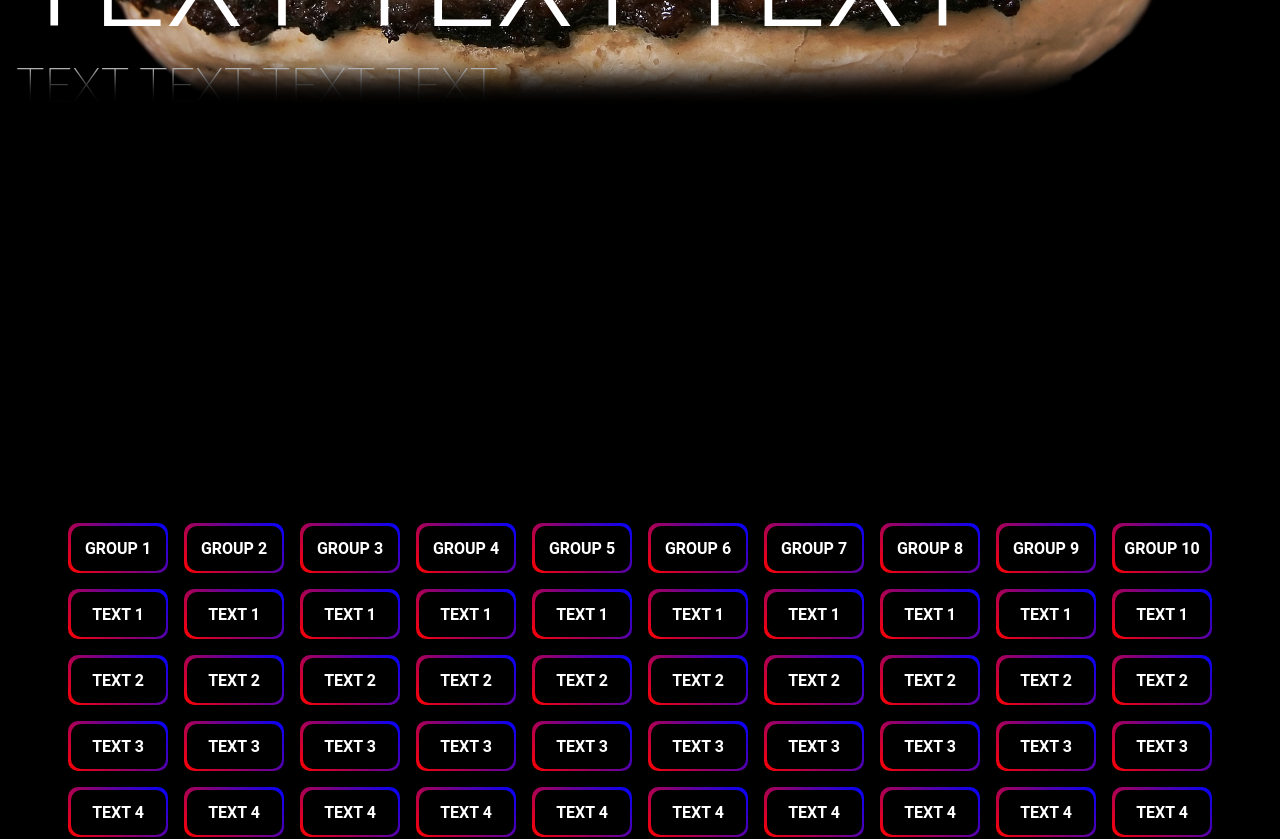
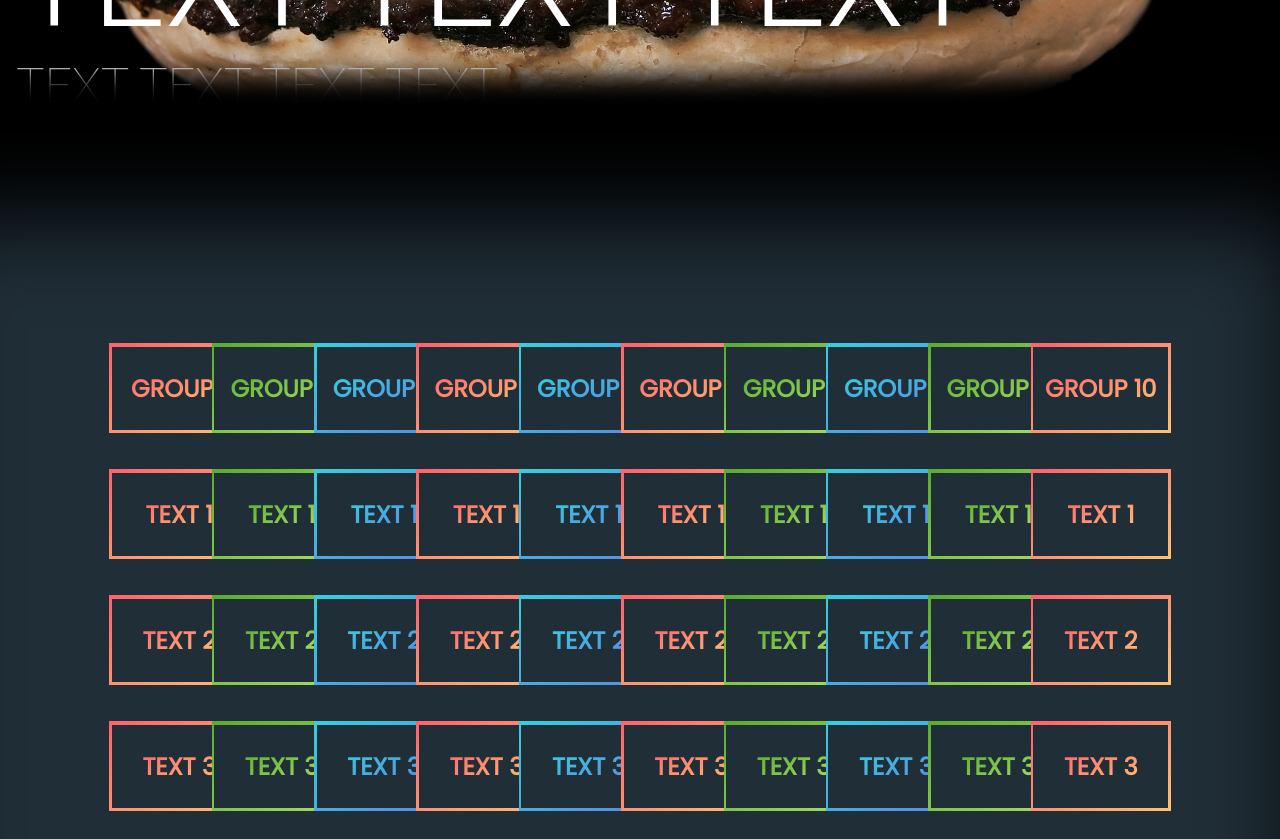
Before and after one commit to O-K-G/devpage, a Next.js app: page / in a window 1280 px wide. Shown: the part 1480-2319 px from the top of the page. Built offline with nearby package versions, Linux system fonts and the light colour scheme.

Commit message:
Visual updates.

```diff
--- a/components/table/table.js
+++ b/components/table/table.js
@@ -2,204 +2,216 @@ import classes from "./table.module.css";
 import TableGroup from "./tableGroup";
 
 const Table = () => {
+
+const group1BackgroundColor = "linear-gradient(to bottom right, #ff616d 0%, #ffc171 100%)";
+const group2BackgroundColor = "linear-gradient(to bottom right, #58ac30 0%, #a7df62 100%)";
+const group3BackgroundColor = "linear-gradient(to bottom right, #37cfdc 0%, #5a88e5 100%)";
+const group4BackgroundColor = "linear-gradient(to bottom right, #ff616d 0%, #ffc171 100%)";
+const group5BackgroundColor = "linear-gradient(to bottom right, #37cfdc 0%, #5a88e5 100%)";
+const group6BackgroundColor = "linear-gradient(to bottom right, #ff616d 0%, #ffc171 100%)";
+const group7BackgroundColor = "linear-gradient(to bottom right, #58ac30 0%, #a7df62 100%)";
+const group8BackgroundColor = "linear-gradient(to bottom right, #37cfdc 0%, #5a88e5 100%)";
+const group9BackgroundColor = "linear-gradient(to bottom right, #58ac30 0%, #a7df62 100%)";
+const group10BackgroundColor = "linear-gradient(to bottom right, #ff616d 0%, #ffc171 100%)";
+
   return (
     <div className={classes.mainContainer}>
       <TableGroup
-        groupTitleBackground="linear-gradient(45deg,red,blue)"
+        groupTitleBackground={group1BackgroundColor}
         groupTitleText="GROUP 1"
-        itemBackground1="linear-gradient(45deg,red,blue)"
+        itemBackground1={group1BackgroundColor}
         itemsTitle1="TITLE 1"
         itemsText1="TEXT 1"
         itemsSubText1="SUBTEXT 1"
-        itemBackground2="linear-gradient(45deg,red,blue)"
+        itemBackground2={group1BackgroundColor}
         itemsTitle2="TITLE 2"
         itemsText2="TEXT 2"
         itemsSubText2="SUBTEXT 2"
-        itemBackground3="linear-gradient(45deg,red,blue)"
+        itemBackground3={group1BackgroundColor}
         itemsTitle3="TITLE 3"
         itemsText3="TEXT 3"
         itemsSubText3="SUBTEXT 3"
-        itemBackground4="linear-gradient(45deg,red,blue)"
+        itemBackground4={group1BackgroundColor}
         itemsTitle4="TITLE 4"
         itemsText4="TEXT 4"
         itemsSubText4="SUBTEXT 4"
       />
             <TableGroup
-        groupTitleBackground="linear-gradient(45deg,red,blue)"
+        groupTitleBackground={group2BackgroundColor}
         groupTitleText="GROUP 2"
-        itemBackground1="linear-gradient(45deg,red,blue)"
+        itemBackground1={group2BackgroundColor}
         itemsTitle1="TITLE 1"
         itemsText1="TEXT 1"
         itemsSubText1="SUBTEXT 1"
-        itemBackground2="linear-gradient(45deg,red,blue)"
+        itemBackground2={group2BackgroundColor}
         itemsTitle2="TITLE 2"
         itemsText2="TEXT 2"
         itemsSubText2="SUBTEXT 2"
-        itemBackground3="linear-gradient(45deg,red,blue)"
+        itemBackground3={group2BackgroundColor}
         itemsTitle3="TITLE 3"
         itemsText3="TEXT 3"
         itemsSubText3="SUBTEXT 3"
-        itemBackground4="linear-gradient(45deg,red,blue)"
+        itemBackground4={group2BackgroundColor}
         itemsTitle4="TITLE 4"
         itemsText4="TEXT 4"
         itemsSubText4="SUBTEXT 4"
       />
             <TableGroup
-        groupTitleBackground="linear-gradient(45deg,red,blue)"
+        groupTitleBackground={group3BackgroundColor}
         groupTitleText="GROUP 3"
-        itemBackground1="linear-gradient(45deg,red,blue)"
+        itemBackground1={group3BackgroundColor}
         itemsTitle1="TITLE 1"
         itemsText1="TEXT 1"
         itemsSubText1="SUBTEXT 1"
-        itemBackground2="linear-gradient(45deg,red,blue)"
+        itemBackground2={group3BackgroundColor}
         itemsTitle2="TITLE 2"
         itemsText2="TEXT 2"
         itemsSubText2="SUBTEXT 2"
-        itemBackground3="linear-gradient(45deg,red,blue)"
+        itemBackground3={group3BackgroundColor}
         itemsTitle3="TITLE 3"
         itemsText3="TEXT 3"
         itemsSubText3="SUBTEXT 3"
-        itemBackground4="linear-gradient(45deg,red,blue)"
+        itemBackground4={group3BackgroundColor}
         itemsTitle4="TITLE 4"
         itemsText4="TEXT 4"
         itemsSubText4="SUBTEXT 4"
       />
             <TableGroup
-        groupTitleBackground="linear-gradient(45deg,red,blue)"
+        groupTitleBackground={group4BackgroundColor}
         groupTitleText="GROUP 4"
-        itemBackground1="linear-gradient(45deg,red,blue)"
+        itemBackground1={group4BackgroundColor}
         itemsTitle1="TITLE 1"
         itemsText1="TEXT 1"
         itemsSubText1="SUBTEXT 1"
-        itemBackground2="linear-gradient(45deg,red,blue)"
+        itemBackground2={group4BackgroundColor}
         itemsTitle2="TITLE 2"
         itemsText2="TEXT 2"
         itemsSubText2="SUBTEXT 2"
-        itemBackground3="linear-gradient(45deg,red,blue)"
+        itemBackground3={group4BackgroundColor}
         itemsTitle3="TITLE 3"
         itemsText3="TEXT 3"
         itemsSubText3="SUBTEXT 3"
-        itemBackground4="linear-gradient(45deg,red,blue)"
+        itemBackground4={group4BackgroundColor}
         itemsTitle4="TITLE 4"
         itemsText4="TEXT 4"
         itemsSubText4="SUBTEXT 4"
       />
             <TableGroup
-        groupTitleBackground="linear-gradient(45deg,red,blue)"
+        groupTitleBackground={group5BackgroundColor}
         groupTitleText="GROUP 5"
-        itemBackground1="linear-gradient(45deg,red,blue)"
+        itemBackground1={group5BackgroundColor}
         itemsTitle1="TITLE 1"
         itemsText1="TEXT 1"
         itemsSubText1="SUBTEXT 1"
-        itemBackground2="linear-gradient(45deg,red,blue)"
+        itemBackground2={group5BackgroundColor}
         itemsTitle2="TITLE 2"
         itemsText2="TEXT 2"
         itemsSubText2="SUBTEXT 2"
-        itemBackground3="linear-gradient(45deg,red,blue)"
+        itemBackground3={group5BackgroundColor}
         itemsTitle3="TITLE 3"
         itemsText3="TEXT 3"
         itemsSubText3="SUBTEXT 3"
-        itemBackground4="linear-gradient(45deg,red,blue)"
+        itemBackground4={group5BackgroundColor}
         itemsTitle4="TITLE 4"
         itemsText4="TEXT 4"
         itemsSubText4="SUBTEXT 4"
       />
             <TableGroup
-        groupTitleBackground="linear-gradient(45deg,red,blue)"
+        groupTitleBackground={group6BackgroundColor}
         groupTitleText="GROUP 6"
-        itemBackground1="linear-gradient(45deg,red,blue)"
+        itemBackground1={group6BackgroundColor}
         itemsTitle1="TITLE 1"
         itemsText1="TEXT 1"
         itemsSubText1="SUBTEXT 1"
-        itemBackground2="linear-gradient(45deg,red,blue)"
+        itemBackground2={group6BackgroundColor}
         itemsTitle2="TITLE 2"
         itemsText2="TEXT 2"
         itemsSubText2="SUBTEXT 2"
-        itemBackground3="linear-gradient(45deg,red,blue)"
+        itemBackground3={group6BackgroundColor}
         itemsTitle3="TITLE 3"
         itemsText3="TEXT 3"
         itemsSubText3="SUBTEXT 3"
-        itemBackground4="linear-gradient(45deg,red,blue)"
+        itemBackground4={group6BackgroundColor}
         itemsTitle4="TITLE 4"
         itemsText4="TEXT 4"
         itemsSubText4="SUBTEXT 4"
       />
             <TableGroup
-        groupTitleBackground="linear-gradient(45deg,red,blue)"
+        groupTitleBackground={group7BackgroundColor}
         groupTitleText="GROUP 7"
-        itemBackground1="linear-gradient(45deg,red,blue)"
+        itemBackground1={group7BackgroundColor}
         itemsTitle1="TITLE 1"
         itemsText1="TEXT 1"
         itemsSubText1="SUBTEXT 1"
-        itemBackground2="linear-gradient(45deg,red,blue)"
+        itemBackground2={group7BackgroundColor}
         itemsTitle2="TITLE 2"
         itemsText2="TEXT 2"
         itemsSubText2="SUBTEXT 2"
-        itemBackground3="linear-gradient(45deg,red,blue)"
+        itemBackground3={group7BackgroundColor}
         itemsTitle3="TITLE 3"
         itemsText3="TEXT 3"
         itemsSubText3="SUBTEXT 3"
-        itemBackground4="linear-gradient(45deg,red,blue)"
+        itemBackground4={group7BackgroundColor}
         itemsTitle4="TITLE 4"
         itemsText4="TEXT 4"
         itemsSubText4="SUBTEXT 4"
       />
             <TableGroup
-        groupTitleBackground="linear-gradient(45deg,red,blue)"
+        groupTitleBackground={group8BackgroundColor}
         groupTitleText="GROUP 8"
-        itemBackground1="linear-gradient(45deg,red,blue)"
+        itemBackground1={group8BackgroundColor}
         itemsTitle1="TITLE 1"
         itemsText1="TEXT 1"
         itemsSubText1="SUBTEXT 1"
-        itemBackground2="linear-gradient(45deg,red,blue)"
+        itemBackground2={group8BackgroundColor}
         itemsTitle2="TITLE 2"
         itemsText2="TEXT 2"
         itemsSubText2="SUBTEXT 2"
-        itemBackground3="linear-gradient(45deg,red,blue)"
+        itemBackground3={group8BackgroundColor}
         itemsTitle3="TITLE 3"
         itemsText3="TEXT 3"
         itemsSubText3="SUBTEXT 3"
-        itemBackground4="linear-gradient(45deg,red,blue)"
+        itemBackground4={group8BackgroundColor}
         itemsTitle4="TITLE 4"
         itemsText4="TEXT 4"
         itemsSubText4="SUBTEXT 4"
       />
             <TableGroup
-        groupTitleBackground="linear-gradient(45deg,red,blue)"
+        groupTitleBackground={group9BackgroundColor}
         groupTitleText="GROUP 9"
-        itemBackground1="linear-gradient(45deg,red,blue)"
+        itemBackground1={group9BackgroundColor}
         itemsTitle1="TITLE 1"
         itemsText1="TEXT 1"
         itemsSubText1="SUBTEXT 1"
-        itemBackground2="linear-gradient(45deg,red,blue)"
+        itemBackground2={group9BackgroundColor}
         itemsTitle2="TITLE 2"
         itemsText2="TEXT 2"
         itemsSubText2="SUBTEXT 2"
-        itemBackground3="linear-gradient(45deg,red,blue)"
+        itemBackground3={group9BackgroundColor}
         itemsTitle3="TITLE 3"
         itemsText3="TEXT 3"
         itemsSubText3="SUBTEXT 3"
-        itemBackground4="linear-gradient(45deg,red,blue)"
+        itemBackground4={group9BackgroundColor}
         itemsTitle4="TITLE 4"
         itemsText4="TEXT 4"
         itemsSubText4="SUBTEXT 4"
       />
             <TableGroup
-        groupTitleBackground="linear-gradient(45deg,red,blue)"
+        groupTitleBackground={group10BackgroundColor}
         groupTitleText="GROUP 10"
-        itemBackground1="linear-gradient(45deg,red,blue)"
+        itemBackground1={group10BackgroundColor}
         itemsTitle1="TITLE 1"
         itemsText1="TEXT 1"
         itemsSubText1="SUBTEXT 1"
-        itemBackground2="linear-gradient(45deg,red,blue)"
+        itemBackground2={group10BackgroundColor}
         itemsTitle2="TITLE 2"
         itemsText2="TEXT 2"
         itemsSubText2="SUBTEXT 2"
-        itemBackground3="linear-gradient(45deg,red,blue)"
+        itemBackground3={group10BackgroundColor}
         itemsTitle3="TITLE 3"
         itemsText3="TEXT 3"
         itemsSubText3="SUBTEXT 3"
-        itemBackground4="linear-gradient(45deg,red,blue)"
+        itemBackground4={group10BackgroundColor}
         itemsTitle4="TITLE 4"
         itemsText4="TEXT 4"
         itemsSubText4="SUBTEXT 4"
--- a/components/table/table.module.css
+++ b/components/table/table.module.css
@@ -4,9 +4,8 @@
   justify-content: center;
   align-items: center;
   align-content: center;
+  margin: 0 0 10vh 0;
   min-height: 100vh;
-  margin: 0 0 10vh 0;
-  height: auto;
   width: 100%;
   overflow: hidden;
 }
--- a/components/table/tableGroup.js
+++ b/components/table/tableGroup.js
@@ -3,7 +3,7 @@ import TableItem from "./tableItem";
 
 const TableGroup = (props) => {
   return (
-    <ul className={classes.groupContainer}>
+    <ul className={classes.groupsContainer}>
       <TableItem
         background={props.groupTitleBackground}
         itemsText={props.groupTitleText}
--- a/components/table/tableGroup.module.css
+++ b/components/table/tableGroup.module.css
@@ -1,4 +1,4 @@
-.groupContainer {
+.groupsContainer {
     display: flex;
     flex-flow: column wrap;
     justify-content: center;
@@ -7,10 +7,11 @@
     padding: 0;
     margin: 0;
     list-style-type: none;
+    width: 8%;
   }
 
   @media only screen and (max-width: 1024px) {
-    .groupContainer {
+    .groupsContainer {
       width: 50%;
     }
   }
--- a/components/table/tableItem.js
+++ b/components/table/tableItem.js
@@ -1,11 +1,36 @@
+import "@fontsource/poppins";
 import classes from "./tableItem.module.css";
+import React, { useState } from "react";
 
 const TableItem = (props) => {
+  const [hover, setHover] = useState(false);
 
   return (
-    <li onClick={() => console.log(props.itemsText)}className={classes.items} style={{ background: props.background }}>
-      <div className={classes.mask} />
-      <h4 className={classes.itemsText}>{props.itemsText}</h4>
+    <li
+      onMouseEnter={() => setHover(true)}
+      onMouseLeave={() => setHover(false)}
+      onClick={() => console.log(props.itemsText)}
+      className={classes.items}
+      style={{
+        backgroundImage: props.background,
+        transform: !hover ? "scale(1)" : "scale(1.5)",
+        zIndex: !hover ? 0 : 1,
+      }}
+    >
+      <div
+        className={classes.textBackground}
+        style={{ backgroundColor: !hover ? "#202E38" : "transparent" }}
+      >
+        <p
+          className={classes.itemsText}
+          style={{
+            WebkitTextFillColor: !hover ? "transparent" : "#202E38",
+            backgroundImage: props.background,
+          }}
+        >
+          {props.itemsText}
+        </p>
+      </div>
     </li>
   );
 };
--- a/components/table/tableItem.module.css
+++ b/components/table/tableItem.module.css
@@ -1,37 +1,34 @@
 .items {
   flex: 1 1 1rem;
-  margin: 8px;
-  min-height: 50px;
-  min-width: 100px;
+  margin: 18px;
+  min-height: 90px;
+  min-width: 140px;
   display: flex;
   flex-flow: column nowrap;
   justify-content: center;
   align-items: center;
   align-content: center;
   overflow: hidden;
-  border-radius: 10px;
   cursor: pointer;
   transition: 0.5s;
 }
 
-.items:hover {
-  transform: scale(1.5);
-  z-index: 1;
-}
-
-/* ".mask" of the div is instead of -webkit-mask. Temporary until all browsers support mask. */
-
-.mask {
-  min-width: 95px;
-  min-height: 45px;
-  position: absolute;
-  background-color: black;
-  border-radius: 10px;
+.textBackground {
+  display: flex;
+  flex-flow: column nowrap;
+  justify-content: center;
+  align-items: center;
+  align-content: center;
+  min-height: 75px;
+  min-width: 135px;
+  transition: 0.5s;
 }
 
 .itemsText {
-  display: block;
-  position: absolute;
-  text-align: center;
-  margin: 8px;
-}
+    display: block;
+    position: relative;
+    text-align: center;
+    background-clip: text;
+      -webkit-background-clip: text;
+    font: 700 1.5rem "Poppins", sans-serif;
+  }
--- a/package.json
+++ b/package.json
@@ -9,6 +9,7 @@
     "lint": "next lint"
   },
   "dependencies": {
+    "@fontsource/poppins": "^4.5.0",
     "next": "11.0.1",
     "react": "17.0.2",
     "react-dom": "17.0.2"
--- a/pages/index.js
+++ b/pages/index.js
@@ -30,20 +30,20 @@ const Home = () => {
         />
         <Section
           id={3}
-          paddingTop="20vh"
           zIndex="3"
           offsetValue="-0.05"
-          backgroundColor="#000000"
+          backgroundColor="#202E38"
+          paddingTop="15vh"
+
         />
         <Section
           id={4}
           title="MAIN TITLE"
           subtitle="TEXT TEXT TEXT"
           smallSubtitle="TEXT TEXT TEXT TEXT"
-          backgroundColor="pink"
           paddingTop="50vh"
           zIndex="4"
-          offsetValue="-0.06"
+          offsetValue="-0.1"
         />
       </main>
       <footer></footer>
```
Also changed, not shown: 1 other file (tests, documents, lock files or other folders).
